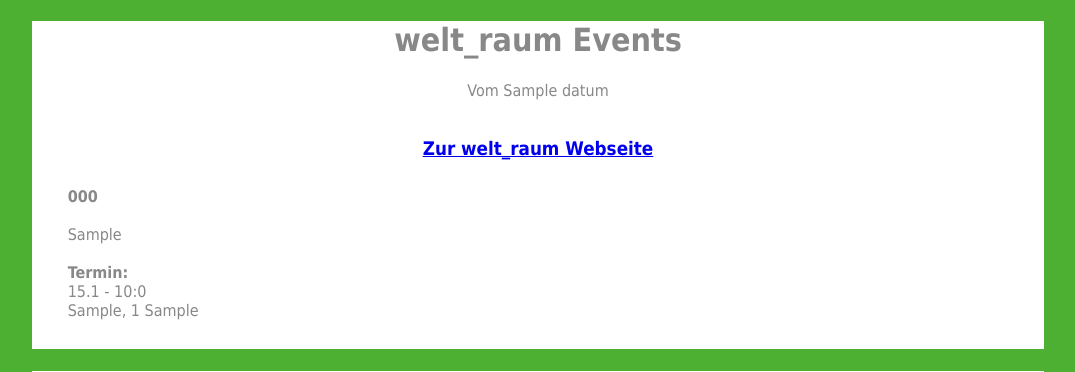
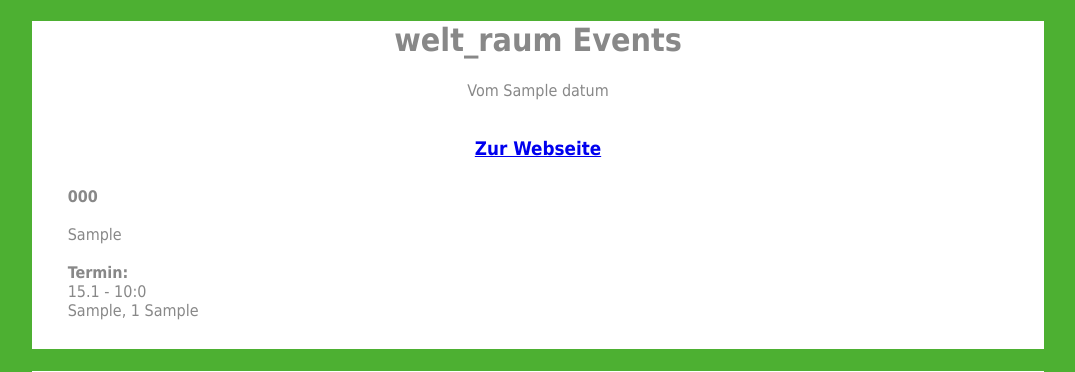
Before and after one commit to grlbrwrg/welt_raum, a Django app: template anmeldungen/templates/anmeldungen/index.html in a window 1280 px wide. Shown: the top 372 px of the page, without its empty margins (102-1177 px from the left). Run offline with Django 3.2, Linux system fonts and the light colour scheme; tables that the repository leaves empty hold one stand-in row (Sample ...); the template is opened without the code that fills it: values named after a table or form of the project are taken from there, most other values are stand-ins (such as "Sample title", 1, 10 or a date in 2020).

Commit message:
Small changes

```diff
--- a/anmeldungen/templates/anmeldungen/index.html
+++ b/anmeldungen/templates/anmeldungen/index.html
@@ -11,7 +11,7 @@
 <div class="main">
 <h1>welt_raum Events</h1>
 Vom {{datum}}</br></br>
-<h3><a href="http://welt-raum.org/">Zur welt_raum Webseite</a></h3>
+<h3><a href="http://welt-raum.org/">Zur Webseite</a></h3>
 <div class="container">
 {% for x in events %}
 <div class="child">
```
